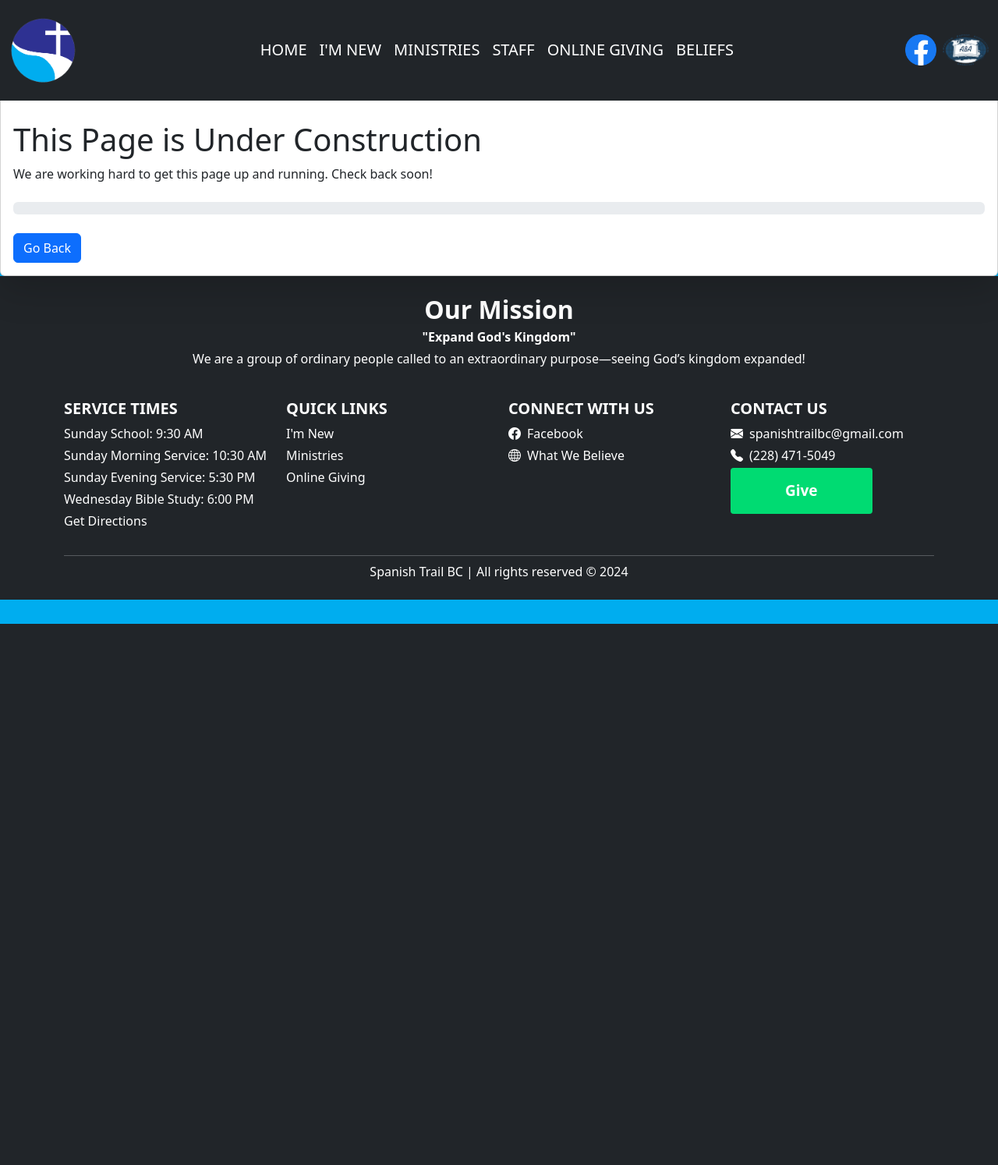
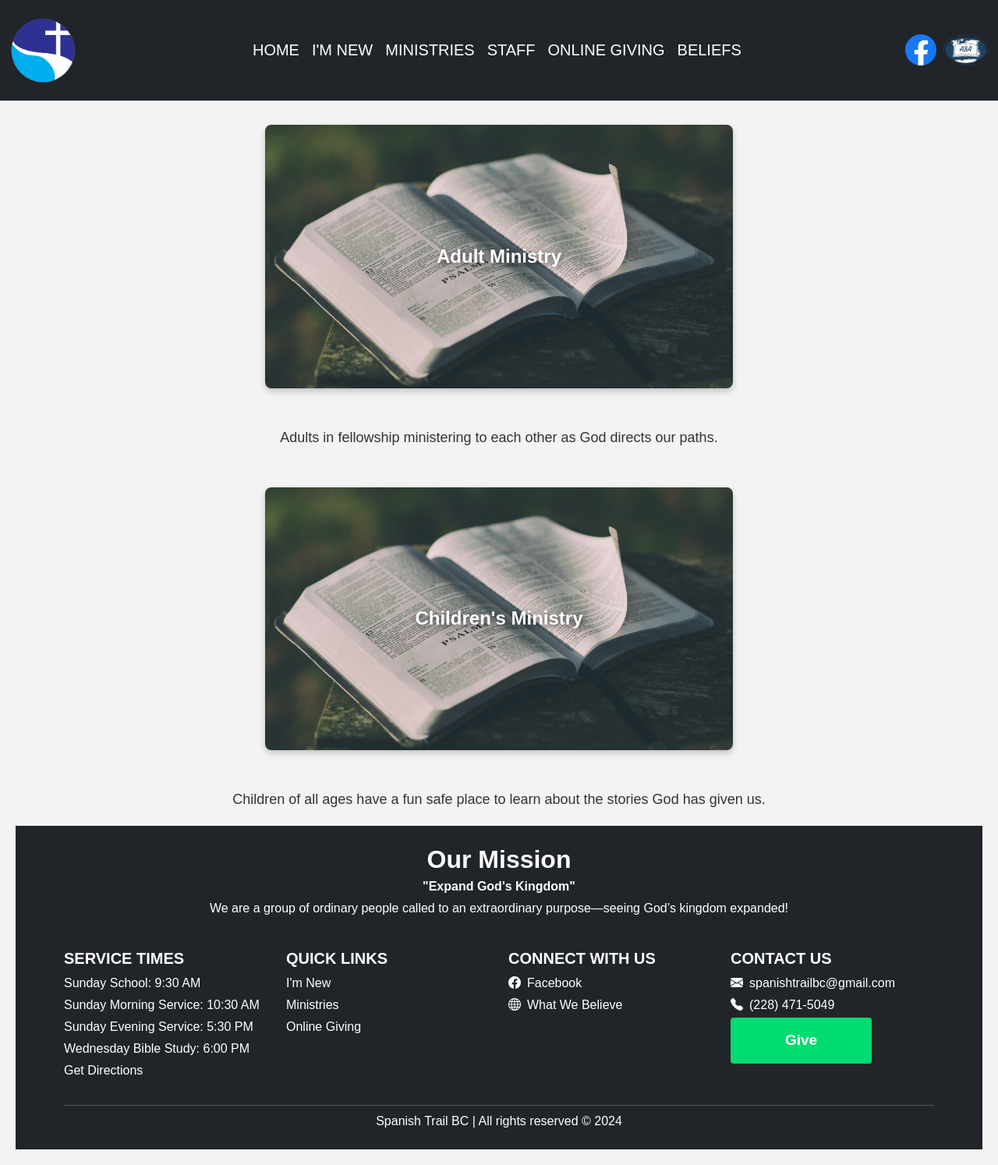
Before and after one commit to mhays24/spanish_trail-live, a Django app: page /ministries/ in a window 1280 px wide. Shown: the whole page at 78% size. Before the commit the page ends 800 px from the top, so only its background shows below. Run offline with Django 5.2, Linux system fonts and the light colour scheme; some libraries are stand-ins or nearby versions.

Commit message:
working on ministries.html page/updated index ministries section

```diff
--- /dev/null
+++ b/app/static/ministries.css
@@ -0,0 +1,126 @@
+/* section from ministries on index.html */
+.card-small {
+    width: 90%;
+    margin: 10px auto;
+    padding: 0;
+    border: none;
+}
+
+.card {
+    border: none;
+    padding: 0;
+    margin: 0;
+}
+
+.card-img-top {
+    border-radius: 0;
+    width: 100%;
+    height: 100%;
+    object-fit: cover;
+}
+
+.img-small {
+    height: 250px;
+    /* Set a fixed height */
+    object-fit: cover;
+    /* Ensure the image covers the entire area */
+    width: 100%;
+    /* Ensure the image fills the card width */
+    margin: 0;
+    /* Remove margin */
+    padding: 0;
+    /* Remove padding */
+}
+
+/* End of section from ministries on index.html */
+
+/* Start of ministries.html */
+* {
+    box-sizing: border-box;
+    margin: 0;
+    padding: 0;
+}
+
+body {
+    font-family: Arial, sans-serif;
+    background-color: #f3f3f3;
+    color: #333;
+    text-align: center;
+    padding: 20px;
+}
+
+/* Section Container */
+.section {
+    position: relative;
+    width: 100%;
+    max-width: 600px;
+    margin: 50px auto;
+    overflow: hidden;
+    border-radius: 8px;
+    box-shadow: 0 4px 8px rgba(0, 0, 0, 0.2);
+    opacity: 0;
+    /* Start hidden for animation */
+}
+
+/* Section Image */
+.section-image {
+    width: 100%;
+    height: auto;
+    display: block;
+}
+
+/* Overlay Text */
+.overlay {
+    position: absolute;
+    top: 50%;
+    left: 50%;
+    transform: translate(-50%, -50%);
+    color: white;
+    font-size: 24px;
+    font-weight: bold;
+    text-shadow: 2px 2px 8px rgba(0, 0, 0, 0.6);
+}
+
+/* Description Text */
+.description {
+    font-size: 18px;
+    color: #333;
+    margin: 20px 0;
+    line-height: 1.5;
+}
+
+/* Animation Keyframes */
+@keyframes slideInLeft {
+    0% {
+        transform: translateX(-100%);
+        opacity: 0;
+    }
+
+    100% {
+        transform: translateX(0);
+        opacity: 1;
+    }
+}
+
+@keyframes slideInRight {
+    0% {
+        transform: translateX(100%);
+        opacity: 0;
+    }
+
+    100% {
+        transform: translateX(0);
+        opacity: 1;
+    }
+}
+
+/* Applying Animations to Sections */
+.section-left {
+    animation: slideInLeft 1s ease forwards;
+}
+
+.section-right {
+    animation: slideInRight 1s ease forwards;
+    animation-delay: 0.5s;
+    /* Delay to stagger animations */
+}
--- a/app/static/styles.css
+++ b/app/static/styles.css
@@ -103,10 +103,8 @@ body {
 /* End of Hero section */
 
 /* Start of services section */
-.no-underline {
-    text-decoration: none;
-    color: black;
-}
+
+/*ministries section is located in the ministries.css file due to rendering errors*/
 
 /* End of services section */
 
--- a/app/templates/ministries.html
+++ b/app/templates/ministries.html
@@ -5,20 +5,20 @@
 <link rel="stylesheet" href="{% static "styles.css" %}" />
 <link rel="stylesheet" href="{% static "ministries.css" %}" />
 
-<div class="card shadow-lg">
-    <div class="card-body">
-        <div class="construction-icon mb-4">
-            🚧
-        </div>
-        <h1 class="card-title">This Page is Under Construction</h1>
-        <p class="card-text">We are working hard to get this page up and running. Check back soon!</p>
+<section>
+  <!-- Adult Ministry Section -->
+  <div class="section section-left">
+    <img src="{% static 'images/bible.jpg' %}" alt="Adult Ministry Image" class="section-image">
+    <div class="overlay">Adult Ministry</div>
+  </div>
+  <p class="description">Adults in fellowship ministering to each other as God directs our paths.</p>
 
-        <div class="progress my-4">
-            <div class="progress-bar progress-bar-striped progress-bar-animated bg-warning" role="progressbar"></div>
-        </div>
-
-        <button class="btn btn-primary" onclick="window.history.back()">Go Back</button>
-    </div>
-</div>
+  <!-- Children's Ministry Section -->
+  <div class="section section-right">
+    <img src="{% static 'images/bible.jpg' %}" alt="Children's Ministry Image" class="section-image">
+    <div class="overlay">Children's Ministry</div>
+  </div>
+  <p class="description">Children of all ages have a fun safe place to learn about the stories God has given us.</p>
+</section>
 
 {% endblock %}
--- a/app/templates/online_giving.html
+++ b/app/templates/online_giving.html
@@ -21,7 +21,6 @@
         <p class="mb-4">
             If you'd like to make a contribution, please click the button below. Your generosity is greatly appreciated and will make a lasting impact.
         </p>
-        <!-- Tithe.ly Button -->
         <button class="tithely-give-button" data-form="c88d5490-48d3-4dc5-8baf-1bccd0af4d49"
             style="background-color: #00DB72; font-family: inherit; font-weight: bold; font-size: 19px; padding: 15px 70px;
                     border-radius: 4px; cursor: pointer; background-image: none; color: white; text-shadow: none;
```
Also changed, not shown: app/templates/index.html (+32 -18 lines), app/static/images/lady-aux.jpg (renamed from app/static/images/children-study.jpg).
